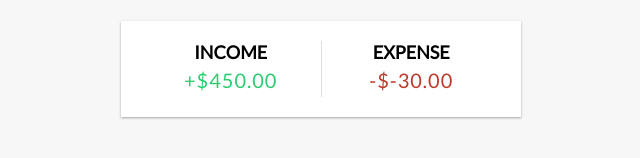
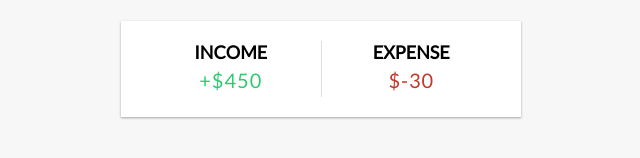
Before and after one commit to FilipeGDPC/Projeto-Vue-expense-tracker, a Vue app in the folder vue-expense-tracker/: page / in a window 1280 px wide. Shown: the part 150-308 px from the top of the page, without its empty margins (319-959 px from the left). Built offline with nearby package versions, Linux system fonts and the light colour scheme.

Commit message:
Refactor components to fix display issues and handle form submission

```diff
--- a/vue-expense-tracker/src/App.vue
+++ b/vue-expense-tracker/src/App.vue
@@ -2,7 +2,7 @@
     <Header />
     <div class="container">
     <Balance :total="total"/>
-    <IncomeExpenses :income="income" :expenses="expenses" />
+    <IncomeExpenses :income="+income" :expenses="+expenses" />
     <TransactionList :transactions="transactions" />
     <AddTransaction />
     </div>
--- a/vue-expense-tracker/src/components/AddTransaction.vue
+++ b/vue-expense-tracker/src/components/AddTransaction.vue
@@ -15,3 +15,11 @@
         <button class="btn">Add transaction</button>
       </form>
 </template>
+
+<script setup>
+const onSubmit = (e) => {
+    e.preventDefault();
+    console.log('submit');
+}
+
+</script>
--- a/vue-expense-tracker/src/components/IncomeExpenses.vue
+++ b/vue-expense-tracker/src/components/IncomeExpenses.vue
@@ -6,7 +6,7 @@
         </div>
         <div>
           <h4>Expense</h4>
-          <p id="money-minus" class="money minus">-${{ expenses }}</p>
+          <p id="money-minus" class="money minus">${{ expenses }}</p>
         </div>
     </div>
 </template>
```
